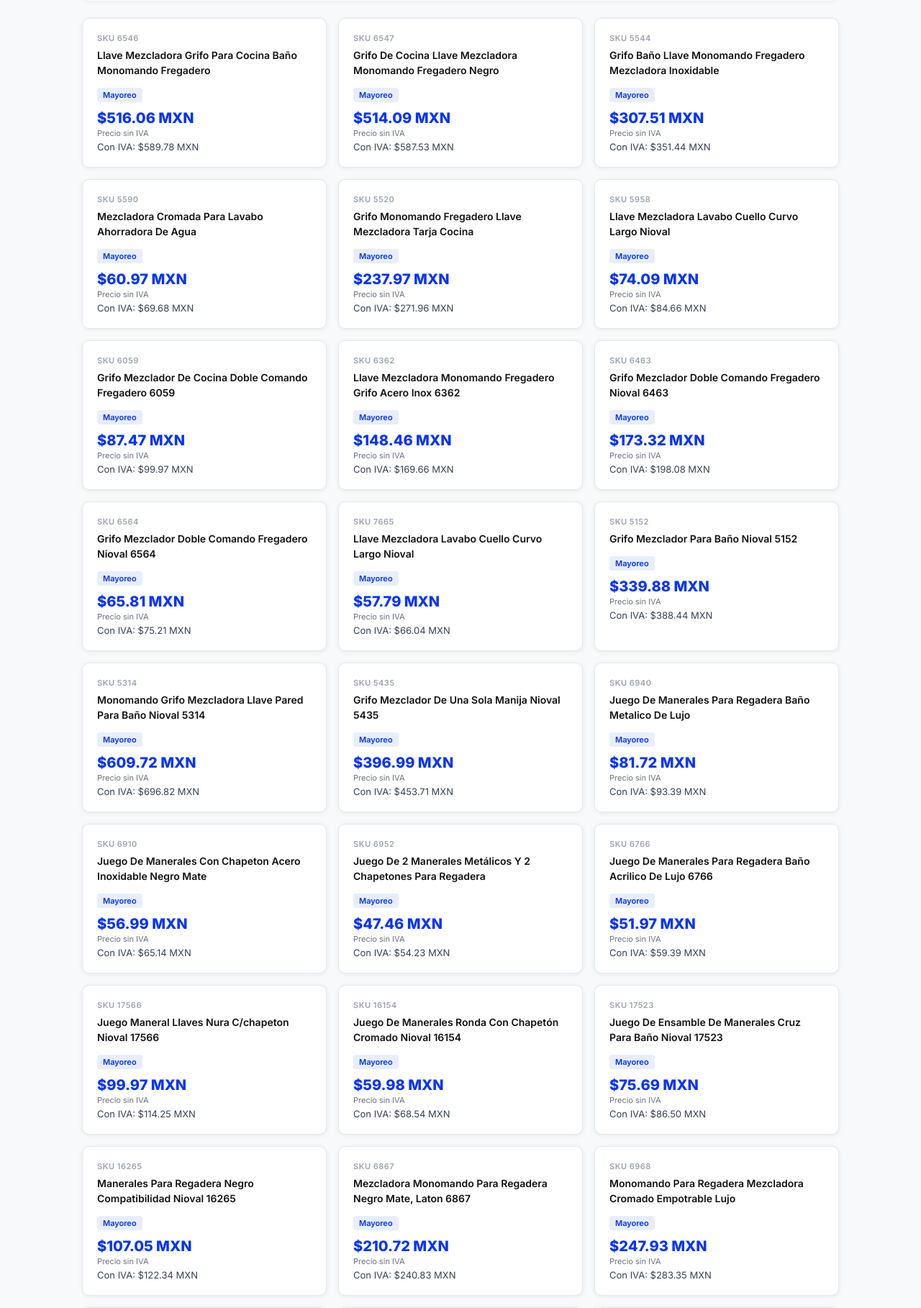
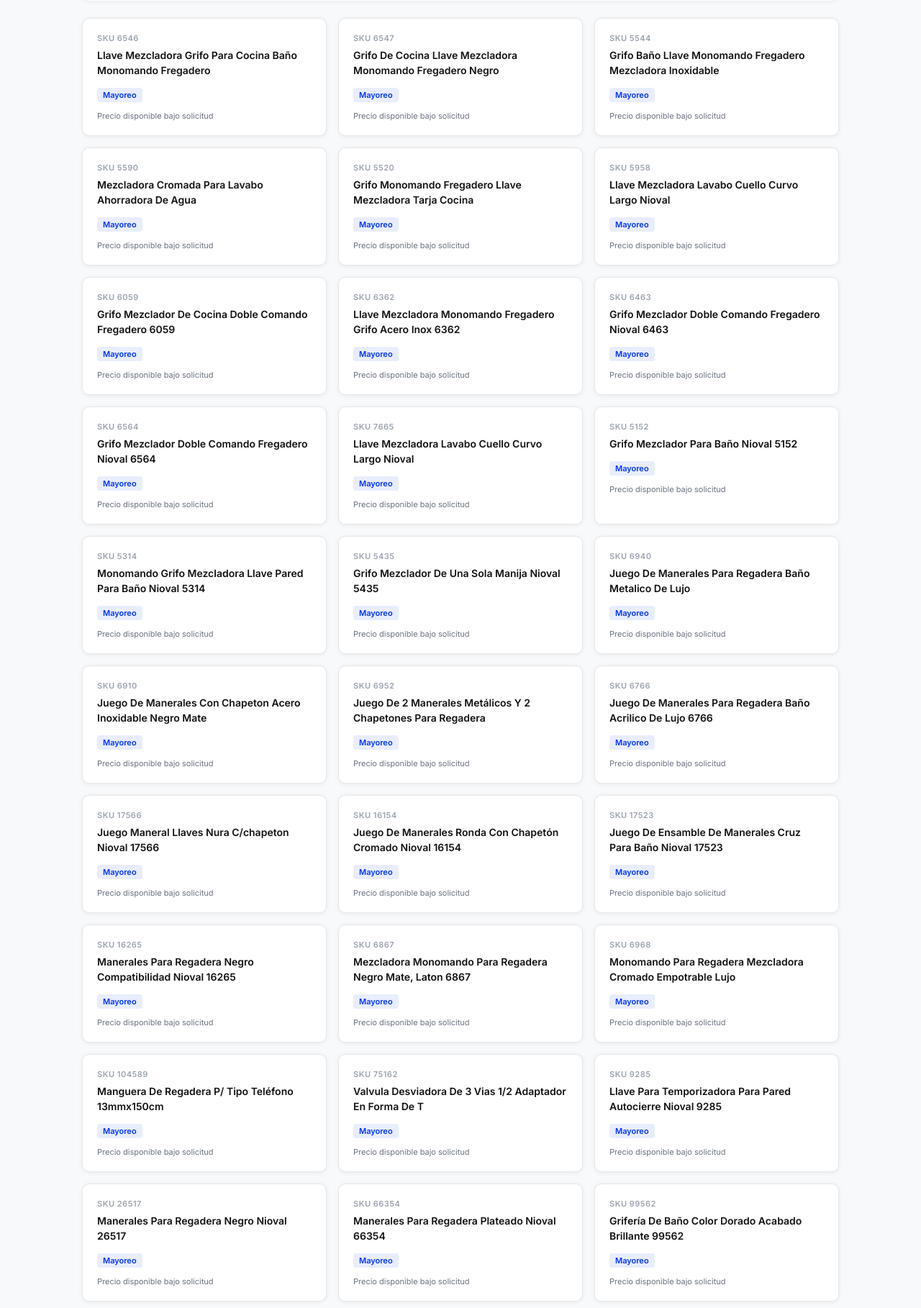
Before and after one commit to luisgarciau03-art/NIOVALWEB, a Flask app: page /catalogo/griferia in a window 1280 px wide. Shown: the part 566-2384 px from the top of the page at 72% size. Run offline with Flask 3, Linux system fonts and the light colour scheme.

Commit message:
Hide prices in catalog, show on request only

```diff
--- a/templates/catalogo_categoria.html
+++ b/templates/catalogo_categoria.html
@@ -67,11 +67,7 @@ footer a{color:#0033FF;text-decoration:none}
       <div class="sku">SKU {{ p.sku }}</div>
       <h3>{{ p.nombre }}</h3>
       <span class="badge">Mayoreo</span>
-      <div class="precio">${{ "%.2f"|format(p.precio) }} MXN</div>
-      <div class="precio-label">Precio sin IVA</div>
-      {% if p.precio_iva %}
-      <div class="precio-iva">Con IVA: ${{ "%.2f"|format(p.precio_iva) }} MXN</div>
-      {% endif %}
+      <div class="precio-label">Precio disponible bajo solicitud</div>
     </div>
     {% endfor %}
   </div>
```
